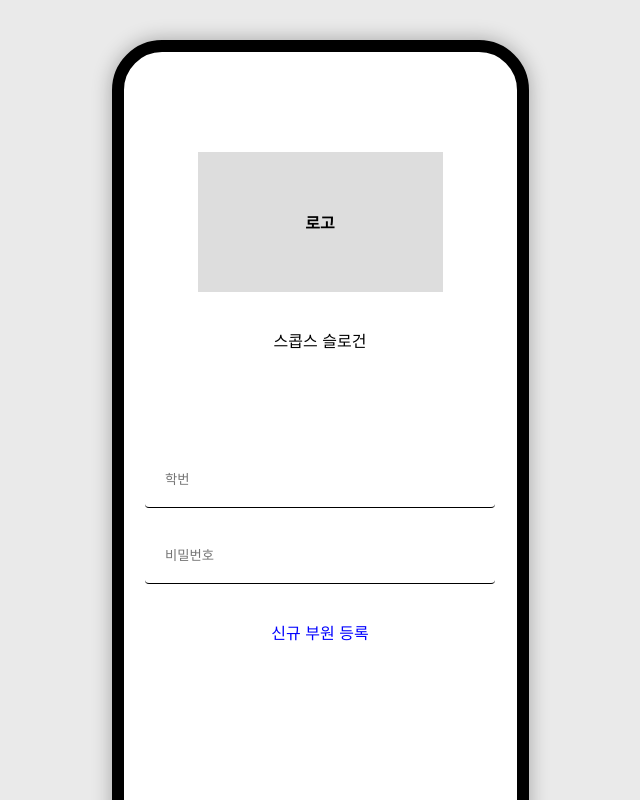
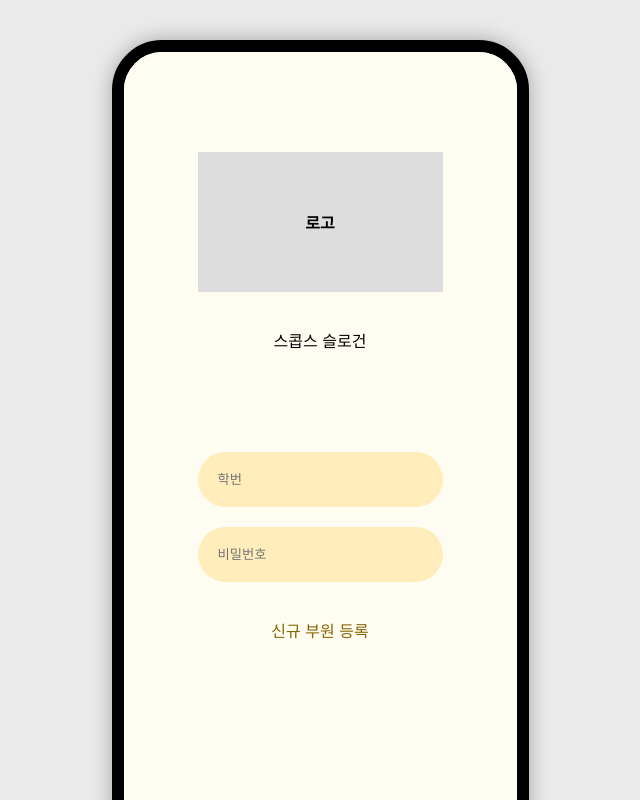
Before and after one commit to yoobin02/scopsReservPj, a React (Create React App) app in the folder projectNameFront/: page /scops/login in a window 1280 px wide. Shown: the top 800 px of the page, without its empty margins (320-960 px from the left). Built offline with nearby package versions, Linux system fonts and the light colour scheme.

Commit message:
250714 회의 후

```diff
--- a/projectNameFront/src/pages/LoginPage.css
+++ b/projectNameFront/src/pages/LoginPage.css
@@ -2,6 +2,7 @@
   display: flex;
   flex-direction: column;   /* 세로 방향 배치 */
   min-height: 100vh;        /* 화면 높이 100% */
+  background-color: #FFFDF2;
 }
 
 /* 로그인 화면 전체 컨테이너 */
@@ -35,20 +36,20 @@
 
 /* 학번/비밀번호 입력 박스 */
 .input-box {
-  width: 100%;
+  width: 70%;
   padding: 20px;
   margin-bottom: 20px;           /* 입력창 간격 */
   box-sizing: border-box;        /* padding 포함해서 width 계산 */
   border: 1px solid #ccc;        /* 테두리 */
-  border-radius: 4px;            /* 모서리 둥글게 */
+  border-radius: 30px;            /* 모서리 둥글게 */
   border: none;        /* 테두리 */
-  border-bottom: 1.5px solid #000000;
+  background-color: #FFEEBB;
 }
 
 /* 신규 부원 등록 링크 */
 .register-link {
   margin-bottom: 200px;
-  color: blue;
+  color: #876400;
   cursor: pointer;               /* 마우스 커서 포인터 */
 }
 
@@ -61,6 +62,7 @@
   border-radius: 4px;
   cursor: pointer;               /* 마우스 커서 포인터 */
   margin-bottom: 20%;            /* 이거 바꿔서 맞춰봤는데 너 모니터에서 확인해보고 어떤지 말해줘~ */
+  background-color: #FFEEBB;
 }
 
 /* 로그인 버튼 hover 시 색상 변경 */
```
